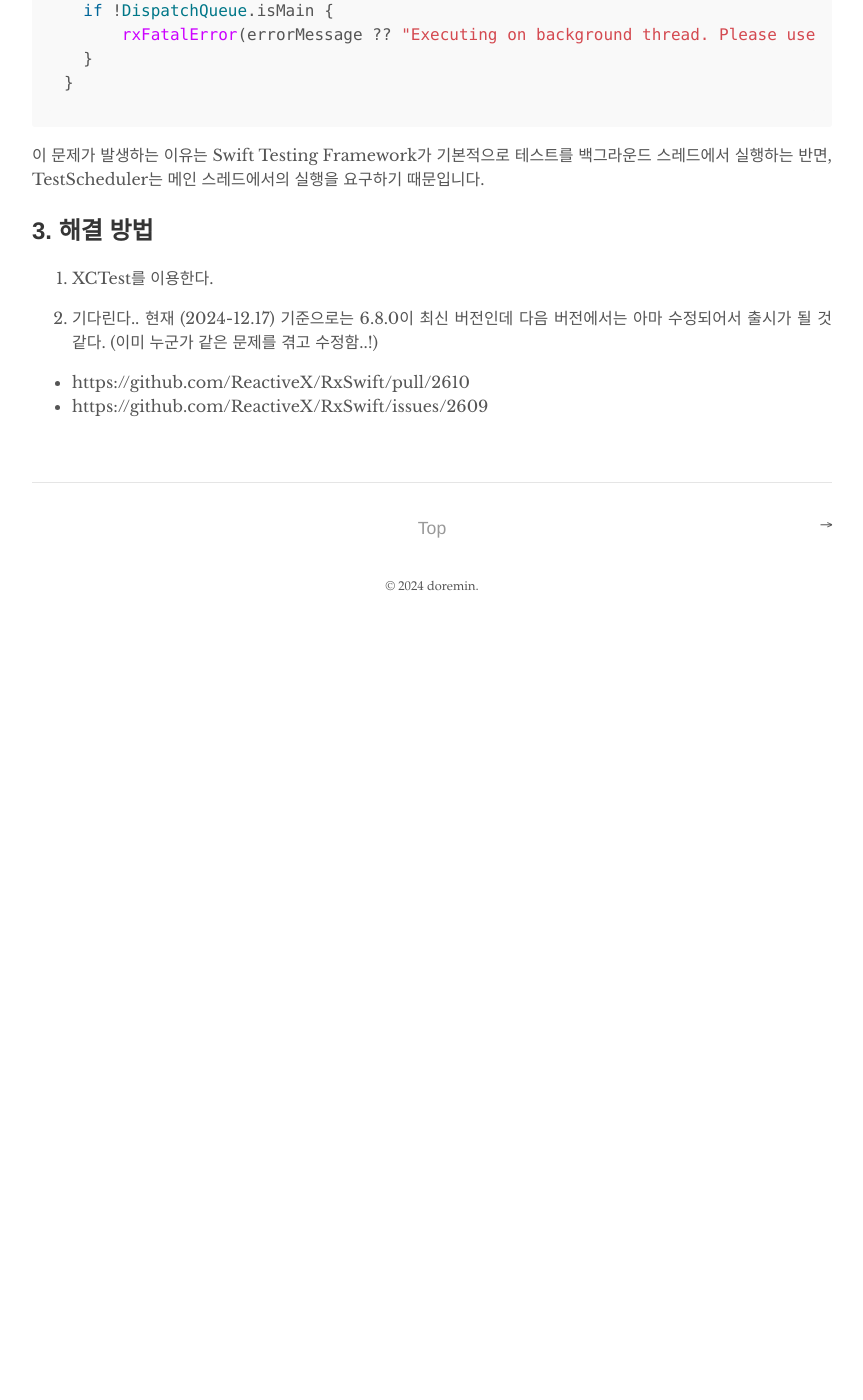
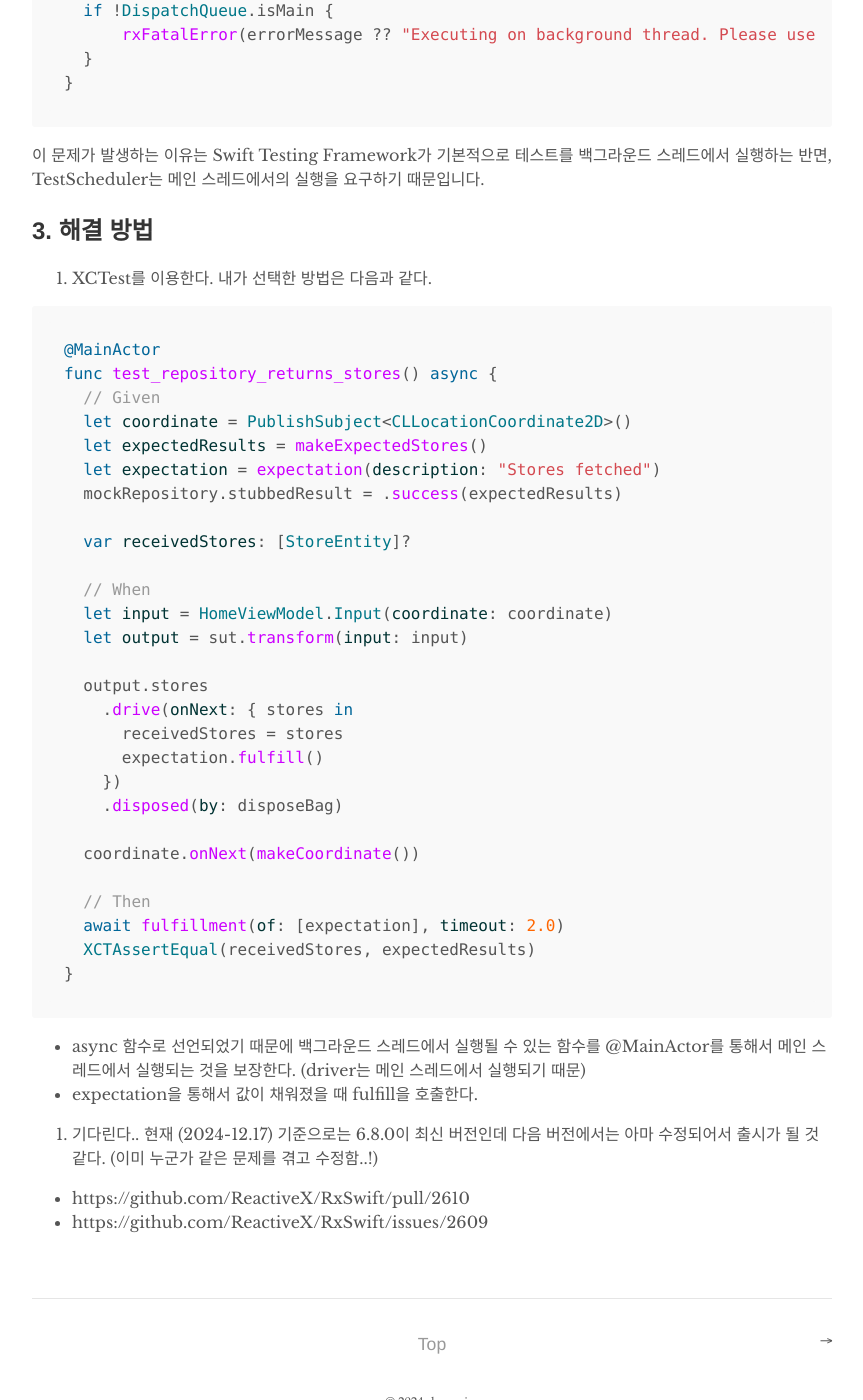
Before and after one commit to doremin/doremin.github.io, a Jekyll site: the page built from _posts/2024-12-17-14:01.md, in a window 1280 px wide and 1400 px high, scrolled down 1547 px. Shown: the whole window, without its empty margins (208-1071 px from the left). Built offline with Jekyll 4.4.1, drawn with Linux system fonts in a browser that asks for light colours; before the commit the page ends 2177 px from its top, so only the background shows below that.

Commit message:
[UPDATE] 2024-12-17 3.해결방법 수정

````diff
--- a/_posts/2024-12-17-14:01.md
+++ b/_posts/2024-12-17-14:01.md
@@ -58,6 +58,40 @@ public static func ensureExecutingOnScheduler(errorMessage: String? = nil) {
 ## 3. 해결 방법
 
 1. XCTest를 이용한다.
+   내가 선택한 방법은 다음과 같다.
+
+```swift
+@MainActor
+func test_repository_returns_stores() async {
+  // Given
+  let coordinate = PublishSubject<CLLocationCoordinate2D>()
+  let expectedResults = makeExpectedStores()
+  let expectation = expectation(description: "Stores fetched")
+  mockRepository.stubbedResult = .success(expectedResults)
+
+  var receivedStores: [StoreEntity]?
+
+  // When
+  let input = HomeViewModel.Input(coordinate: coordinate)
+  let output = sut.transform(input: input)
+
+  output.stores
+    .drive(onNext: { stores in
+      receivedStores = stores
+      expectation.fulfill()
+    })
+    .disposed(by: disposeBag)
+
+  coordinate.onNext(makeCoordinate())
+
+  // Then
+  await fulfillment(of: [expectation], timeout: 2.0)
+  XCTAssertEqual(receivedStores, expectedResults)
+}
+```
+
+- async 함수로 선언되었기 때문에 백그라운드 스레드에서 실행될 수 있는 함수를 @MainActor를 통해서 메인 스레드에서 실행되는 것을 보장한다. (driver는 메인 스레드에서 실행되기 때문)
+- expectation을 통해서 값이 채워졌을 때 fulfill을 호출한다.
 
 2. 기다린다..
    현재 (2024-12.17) 기준으로는 6.8.0이 최신 버전인데 다음 버전에서는 아마 수정되어서 출시가 될 것 같다. (이미 누군가 같은 문제를 겪고 수정함..!)
````
